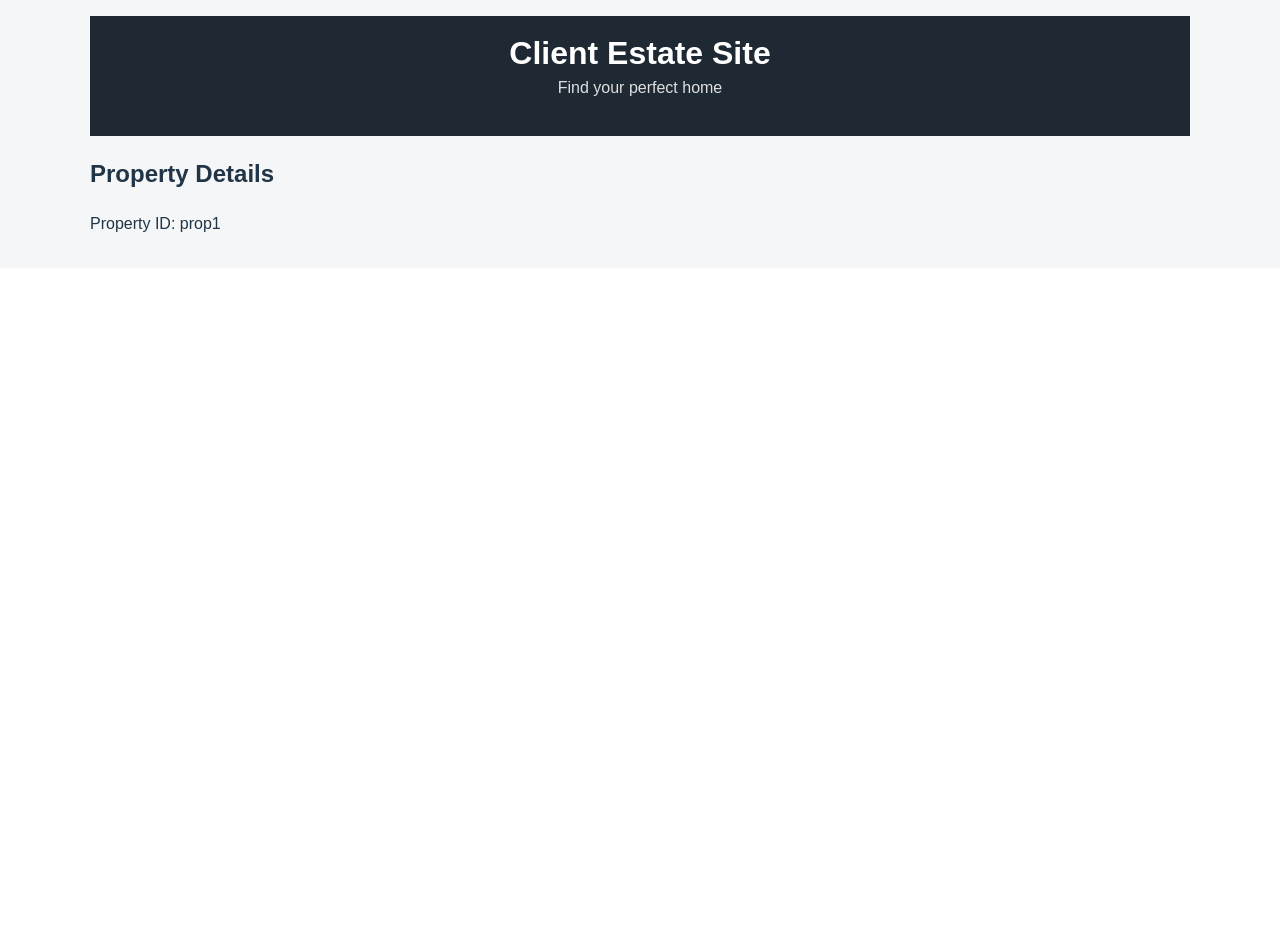
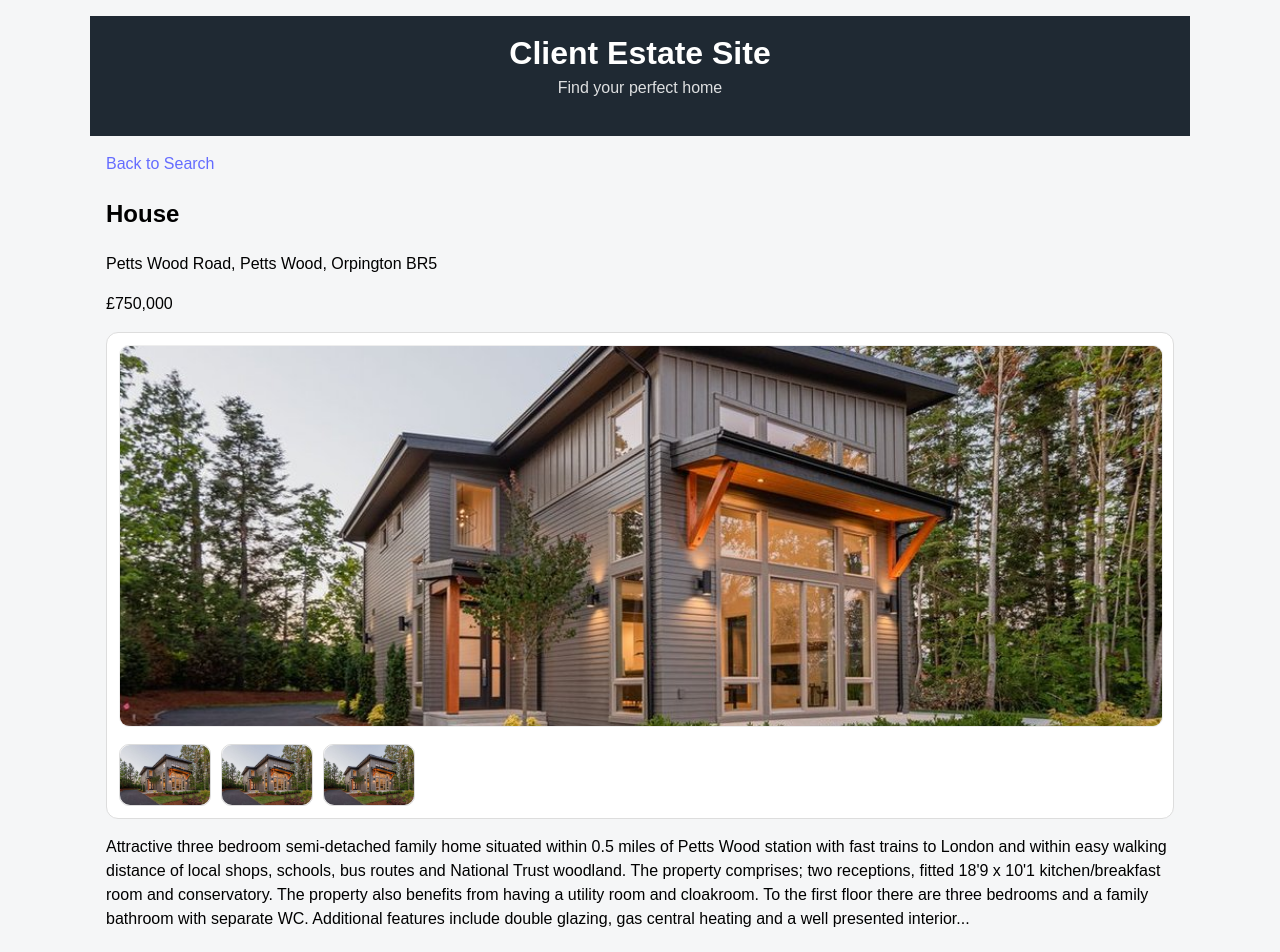
Before and after one commit to szosola/react-final-coursework, a React (Vite) app in the folder client-estate-site/: page /property/prop1 in a window 1280 px wide. Shown: the top 952 px of the page. Before the commit the page ends 800 px from the top, so only its background shows below. Built offline with nearby package versions, Linux system fonts and the light colour scheme.

Commit message:
Build property details page with basic gallery

```diff
--- /dev/null
+++ b/client-estate-site/src/pages/PropertyPage.css
@@ -0,0 +1,85 @@
+.property-page {
+  padding: 16px;
+  color: black;
+}
+
+.property-top {
+  display: grid;
+  grid-template-columns: 1fr;
+  gap: 16px;
+}
+
+.property-title {
+  margin: 0 0 8px 0;
+}
+
+.property-location {
+  margin: 0 0 12px 0;
+  color: #444;
+}
+
+.property-price {
+  font-size: 1.4rem;
+  font-weight: bold;
+  margin: 0 0 8px 0;
+}
+
+.property-meta {
+  display: flex;
+  flex-wrap: wrap;
+  gap: 10px;
+  margin: 0 0 14px 0;
+}
+
+.meta-pill {
+  background: #ffffff;
+  border: 1px solid #ddd;
+  border-radius: 999px;
+  padding: 6px 10px;
+  font-size: 0.9rem;
+}
+
+.gallery {
+  background: #fff;
+  border: 1px solid #ddd;
+  border-radius: 12px;
+  padding: 12px;
+}
+
+.gallery-main {
+  width: 100%;
+  max-height: 380px;
+  object-fit: cover;
+  border-radius: 10px;
+  border: 1px solid #eee;
+}
+
+.thumbs {
+  display: flex;
+  gap: 10px;
+  margin-top: 10px;
+  flex-wrap: wrap;
+}
+
+.thumb-btn {
+  border: 1px solid #ddd;
+  background: transparent;
+  padding: 0;
+  border-radius: 10px;
+  cursor: pointer;
+}
+
+.thumb-img {
+  width: 90px;
+  height: 60px;
+  object-fit: cover;
+  border-radius: 10px;
+  display: block;
+}
+
+.description-box {
+  background: #fff;
+  border: 1px solid #ddd;
+  border-radius: 12px;
+  padding: 12px;
+}
--- a/client-estate-site/src/pages/PropertyPage.jsx
+++ b/client-estate-site/src/pages/PropertyPage.jsx
@@ -1,12 +1,72 @@
-import { useParams } from "react-router-dom";
+import { useState, useEffect } from "react";
+import { useParams, Link } from "react-router-dom";
+import propertiesData from "../data/properties.json";
+import "./PropertyPage.css";
 
 function PropertyPage() {
   const { id } = useParams();
 
+  const [mainImage, setMainImage] = useState("");
+
+  // Find property by id
+  const property = propertiesData.properties.find((p) => p.id === id);
+
+  useEffect(() => {
+    if (property && property.picture) {
+      // eslint-disable-next-line react-hooks/set-state-in-effect
+      setMainImage(property.picture);
+    }
+  }, [property]);
+
+  if (!property) {
+    return (
+      <div className="property-page">
+        <h2>Property not found</h2>
+        <Link to="/">Back to Search</Link>
+      </div>
+    );
+  }
+
+  // Temporary gallery: repeats the same image 3 times (until add real images per property)
+  const images = [property.picture, property.picture, property.picture];
+
+  // Remove <br> safely so it doesn't show as HTML
+  const safeDescription = property.description.replace(/<br\s*\/?>/gi, " ");
+
   return (
-    <div>
-      <h2>Property Details</h2>
-      <p>Property ID: {id}</p>
+    <div className="property-page">
+      <Link to="/">Back to Search</Link>
+
+      <h2>{property.type}</h2>
+      <p>{property.location}</p>
+      <p>£{property.price.toLocaleString()}</p>
+
+      <div className="gallery">
+        <img
+          className="gallery-main"
+          src={`/${mainImage}`}
+          alt={`${property.type} in ${property.location}`}
+        />
+
+        <div className="thumbs">
+          {images.map((imgPath, index) => (
+            <button
+              type="button"
+              key={index}
+              className="thumb-btn"
+              onClick={() => setMainImage(imgPath)}
+            >
+              <img
+                className="thumb-img"
+                src={`/${imgPath}`}
+                alt={`Thumbnail ${index + 1}`}
+              />
+            </button>
+          ))}
+        </div>
+      </div>
+
+      <p>{safeDescription}</p>
     </div>
   );
 }
```
